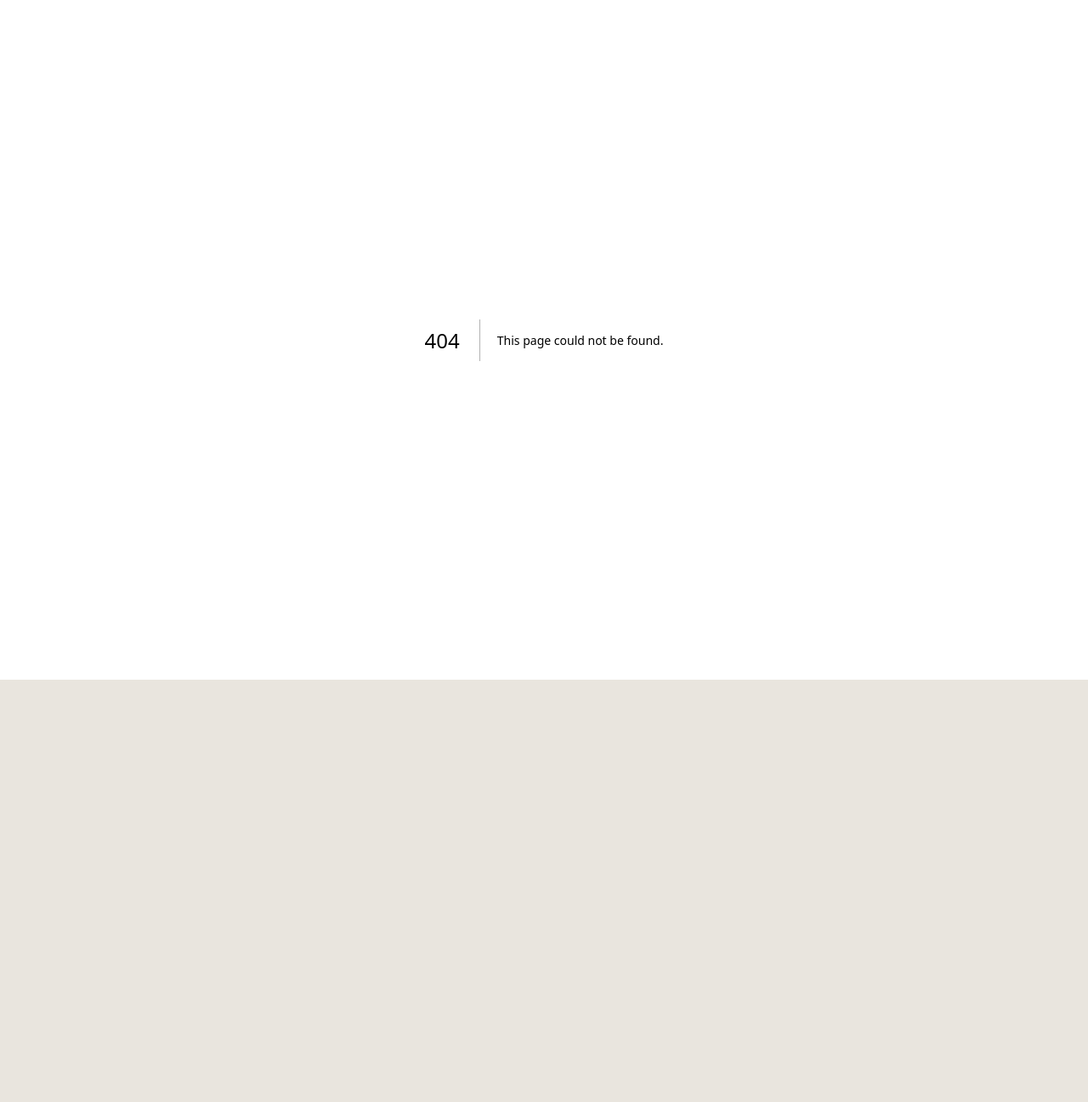
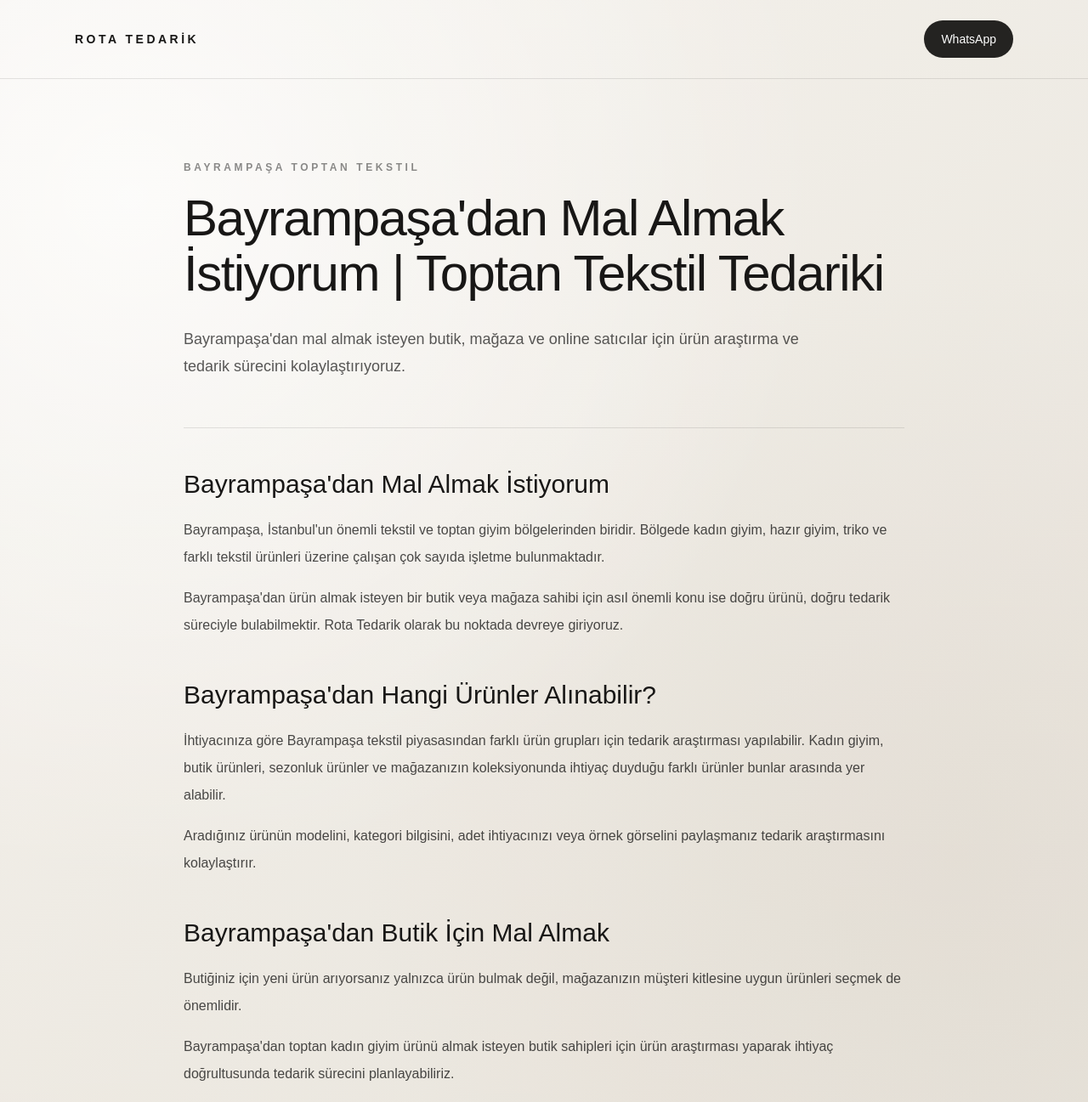
Before and after one commit to sudesolmaz1412/merternedarik, a Next.js app: page /blog/bayrampasadan-mal-almak-istiyorum in a window 1280 px wide. Before the commit this address had no page. Shown: the top 1297 px of the page at 85% size. Before the commit the page ends 800 px from the top, so only its background shows below. Built offline with nearby package versions, Linux system fonts and the light colour scheme.

Commit message:
Bayrampasa'dan mal almak istiyorum SEO sayfasi

```diff
--- /dev/null
+++ b/app/blog/bayrampasadan-mal-almak-istiyorum/page.tsx
@@ -0,0 +1,228 @@
+import type { Metadata } from "next";
+import Link from "next/link";
+
+export const metadata: Metadata = {
+  title:
+    "Bayrampaşa'dan Mal Almak İstiyorum | Toptan Tekstil Tedariki",
+  description:
+    "Bayrampaşa'dan mal almak isteyen butik, mağaza ve online satıcılar için toptan tekstil ve kadın giyim ürünleri tedariki. Rota Tedarik ile ürün araştırma ve tedarik sürecinizi kolaylaştırın.",
+  alternates: {
+    canonical:
+      "https://www.merterdentedarik.com/blog/bayrampasadan-mal-almak-istiyorum",
+  },
+};
+
+export default function BayrampasadanMalAlmakIstiyorum() {
+  return (
+    <main className="min-h-screen bg-[#f5f2ed] text-[#181716]">
+      <header className="border-b border-black/10">
+        <div className="mx-auto flex max-w-6xl items-center justify-between px-6 py-6">
+          <Link
+            href="/"
+            className="text-sm font-semibold tracking-[0.25em]"
+          >
+            ROTA TEDARİK
+          </Link>
+
+          <a
+            href="https://wa.me/905324975361"
+            target="_blank"
+            rel="noopener noreferrer"
+            className="rounded-full bg-[#242321] px-5 py-3 text-sm font-medium text-white"
+          >
+            WhatsApp
+          </a>
+        </div>
+      </header>
+
+      <article className="mx-auto max-w-4xl px-6 py-16 md:py-24">
+        <p className="mb-5 text-xs font-semibold uppercase tracking-[0.3em] text-black/45">
+          Bayrampaşa Toptan Tekstil
+        </p>
+
+        <h1 className="text-4xl font-medium leading-[1.08] tracking-tight md:text-6xl">
+          Bayrampaşa&apos;dan Mal Almak İstiyorum | Toptan Tekstil Tedariki
+        </h1>
+
+        <p className="mt-7 max-w-3xl text-lg leading-8 text-black/65">
+          Bayrampaşa&apos;dan mal almak isteyen butik, mağaza ve online
+          satıcılar için ürün araştırma ve tedarik sürecini kolaylaştırıyoruz.
+        </p>
+
+        <div className="mt-14 space-y-12 border-t border-black/10 pt-12">
+          <section>
+            <h2 className="text-2xl font-medium md:text-3xl">
+              Bayrampaşa&apos;dan Mal Almak İstiyorum
+            </h2>
+
+            <p className="mt-5 leading-8 text-black/70">
+              Bayrampaşa, İstanbul&apos;un önemli tekstil ve toptan giyim
+              bölgelerinden biridir. Bölgede kadın giyim, hazır giyim,
+              triko ve farklı tekstil ürünleri üzerine çalışan çok sayıda
+              işletme bulunmaktadır.
+            </p>
+
+            <p className="mt-4 leading-8 text-black/70">
+              Bayrampaşa&apos;dan ürün almak isteyen bir butik veya mağaza
+              sahibi için asıl önemli konu ise doğru ürünü, doğru tedarik
+              süreciyle bulabilmektir. Rota Tedarik olarak bu noktada
+              devreye giriyoruz.
+            </p>
+          </section>
+
+          <section>
+            <h2 className="text-2xl font-medium md:text-3xl">
+              Bayrampaşa&apos;dan Hangi Ürünler Alınabilir?
+            </h2>
+
+            <p className="mt-5 leading-8 text-black/70">
+              İhtiyacınıza göre Bayrampaşa tekstil piyasasından farklı
+              ürün grupları için tedarik araştırması yapılabilir. Kadın
+              giyim, butik ürünleri, sezonluk ürünler ve mağazanızın
+              koleksiyonunda ihtiyaç duyduğu farklı ürünler bunlar arasında
+              yer alabilir.
+            </p>
+
+            <p className="mt-4 leading-8 text-black/70">
+              Aradığınız ürünün modelini, kategori bilgisini, adet
+              ihtiyacınızı veya örnek görselini paylaşmanız tedarik
+              araştırmasını kolaylaştırır.
+            </p>
+          </section>
+
+          <section>
+            <h2 className="text-2xl font-medium md:text-3xl">
+              Bayrampaşa&apos;dan Butik İçin Mal Almak
+            </h2>
+
+            <p className="mt-5 leading-8 text-black/70">
+              Butiğiniz için yeni ürün arıyorsanız yalnızca ürün bulmak
+              değil, mağazanızın müşteri kitlesine uygun ürünleri seçmek de
+              önemlidir.
+            </p>
+
+            <p className="mt-4 leading-8 text-black/70">
+              Bayrampaşa&apos;dan toptan kadın giyim ürünü almak isteyen
+              butik sahipleri için ürün araştırması yaparak ihtiyaç
+              doğrultusunda tedarik sürecini planlayabiliriz.
+            </p>
+          </section>
+
+          <section>
+            <h2 className="text-2xl font-medium md:text-3xl">
+              Bayrampaşa&apos;ya Gitmeden Ürün Tedarik Edilir mi?
+            </h2>
+
+            <p className="mt-5 leading-8 text-black/70">
+              İstanbul dışında bulunan bir butik veya mağazanız varsa
+              Bayrampaşa&apos;ya her ürün için gelmek zaman ve operasyon
+              açısından zor olabilir.
+            </p>
+
+            <p className="mt-4 leading-8 text-black/70">
+              Bu nedenle ürün ihtiyacınızı bize ileterek Bayrampaşa
+              piyasasında tedarik araştırması yaptırabilirsiniz. Ürün
+              grubu, model, adet ve diğer beklentilerinizi paylaşmanız
+              yeterlidir.
+            </p>
+          </section>
+
+          <section>
+            <h2 className="text-2xl font-medium md:text-3xl">
+              Bayrampaşa Tekstil Piyasasında Tedarik Süreci
+            </h2>
+
+            <p className="mt-5 leading-8 text-black/70">
+              Tedarik sürecinin ilk aşamasında ne aradığınızı belirliyoruz.
+              Daha sonra ürün kategorisi ve talebinize göre uygun
+              seçenekleri araştırıyoruz.
+            </p>
+
+            <p className="mt-4 leading-8 text-black/70">
+              Böylece Bayrampaşa&apos;da mağaza mağaza dolaşmak yerine
+              ihtiyacınızı tek noktadan ileterek ürün tedarik sürecinizi
+              daha kolay yönetebilirsiniz.
+            </p>
+          </section>
+
+          <section>
+            <h2 className="text-2xl font-medium md:text-3xl">
+              Bayrampaşa&apos;dan Türkiye&apos;nin Her Yerine Mal Gönderimi
+            </h2>
+
+            <p className="mt-5 leading-8 text-black/70">
+              Bayrampaşa&apos;dan ürün almak için İstanbul&apos;da olmanız
+              gerekmez. Türkiye&apos;nin farklı şehirlerindeki butik,
+              mağaza ve online satış yapan işletmeler için ürün tedarik
+              süreci planlanabilir.
+            </p>
+
+            <p className="mt-4 leading-8 text-black/70">
+              Ürün ihtiyacınızı belirleyin, aradığınız ürün grubunu bize
+              iletin. Tedarik sürecini sizin için kolaylaştıralım.
+            </p>
+          </section>
+
+          <section>
+            <h2 className="text-2xl font-medium md:text-3xl">
+              Rota Tedarik ile Bayrampaşa&apos;dan Mal Alın
+            </h2>
+
+            <p className="mt-5 leading-8 text-black/70">
+              Bayrampaşa&apos;dan mal almak istiyorsanız ürün aramak için
+              İstanbul&apos;a gelmek zorunda kalmadan tedarik talebinizi
+              bize iletebilirsiniz.
+            </p>
+
+            <p className="mt-4 leading-8 text-black/70">
+              Kadın giyim ve toptan tekstil ürünleri için ihtiyacınızı
+              WhatsApp üzerinden gönderin. Ürün araştırma ve tedarik
+              sürecinizi birlikte planlayalım.
+            </p>
+          </section>
+        </div>
+
+        <section className="mt-16 rounded-3xl bg-[#242321] p-8 text-white md:p-12">
+          <p className="text-xs font-semibold uppercase tracking-[0.25em] text-white/45">
+            TEDARİK TALEBİ
+          </p>
+
+          <h2 className="mt-4 text-3xl font-medium leading-tight md:text-4xl">
+            Bayrampaşa&apos;dan mal mı arıyorsunuz?
+          </h2>
+
+          <p className="mt-5 max-w-xl leading-7 text-white/65">
+            Aradığınız ürünün görselini veya ürün bilgisini WhatsApp
+            üzerinden gönderin. Tedarik sürecinizi birlikte planlayalım.
+          </p>
+
+          <a
+            href="https://wa.me/905324975361"
+            target="_blank"
+            rel="noopener noreferrer"
+            className="mt-8 inline-flex items-center gap-3 rounded-full bg-white px-6 py-4 text-sm font-semibold text-[#242321]"
+          >
+            <span className="text-lg">◉</span>
+            WhatsApp&apos;tan Yaz
+          </a>
+
+          <a
+            href="tel:+905324975361"
+            className="mt-5 block text-sm text-white/60"
+          >
+            0532 497 53 61
+          </a>
+        </section>
+
+        <div className="mt-12 border-t border-black/10 pt-8">
+          <Link
+            href="/blog/merterden-mal-istiyorum"
+            className="text-sm font-medium underline underline-offset-4"
+          >
+            Merter&apos;den Mal Almak İstiyorum →
+          </Link>
+        </div>
+      </article>
+    </main>
+  );
+}
--- a/app/sitemap.ts
+++ b/app/sitemap.ts
@@ -30,6 +30,7 @@ export default function sitemap(): MetadataRoute.Sitemap {
     },
     {
       url: `${baseUrl}/blog/merter-kadin-giyim-tedarikcisi`,
+    'https://www.merterdentedarik.com/blog/bayrampasadan-mal-almak-istiyorum',
     },
   ];
 }
```
